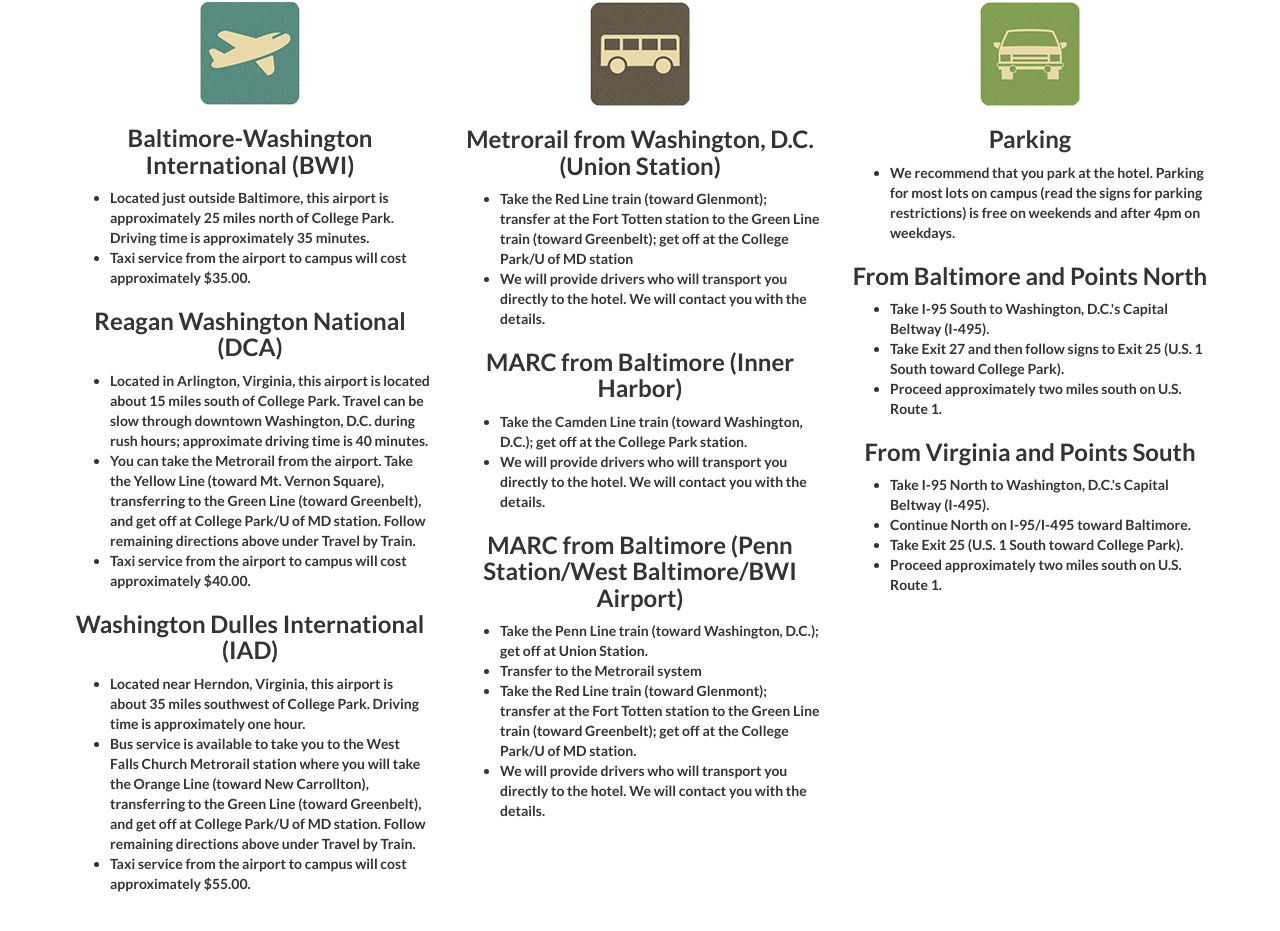
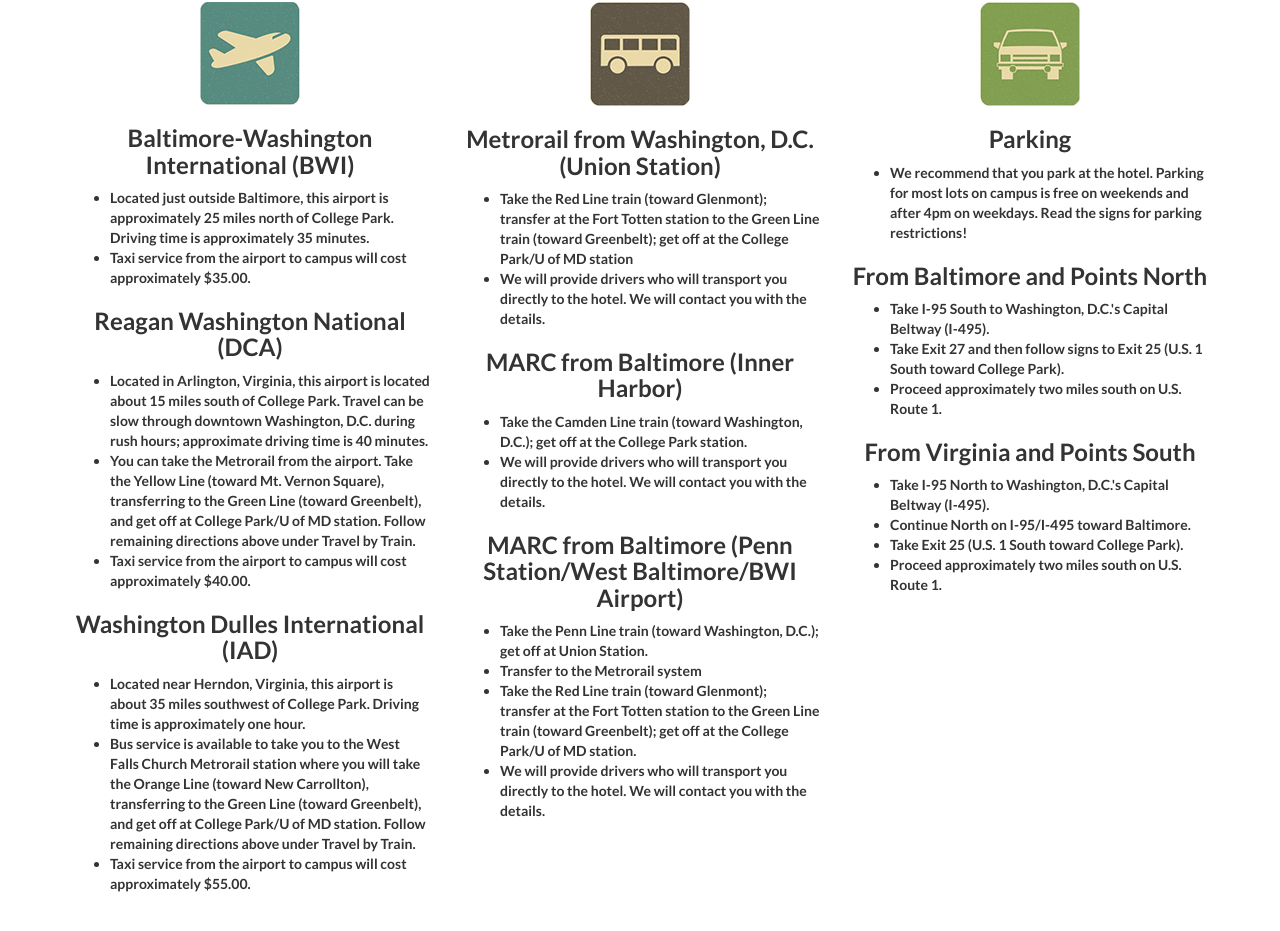
Before and after one commit to JustinHoUMD/JustinHoUMD.github.io, a plain HTML site: page index.html in a window 1280 px wide. Shown: the part 4360-5291 px from the top of the page. Drawn offline with Linux system fonts and the light colour scheme.

Commit message:
Change sentence

```diff
--- a/index.html
+++ b/index.html
@@ -283,7 +283,7 @@
                         <img src="img/car.jpg"></img>
                         <h3>Parking</h3>
                         <ul>
-                            <li>We recommend that you park at the hotel. Parking for most lots on campus (read the signs for parking restrictions) is free on weekends and after 4pm on weekdays.</li>
+                            <li>We recommend that you park at the hotel. Parking for most lots on campus is free on weekends and after 4pm on weekdays. Read the signs for parking restrictions!</li>
                         </ul>
                         <h3>From Baltimore and Points North</h3>
                         <ul>
```
